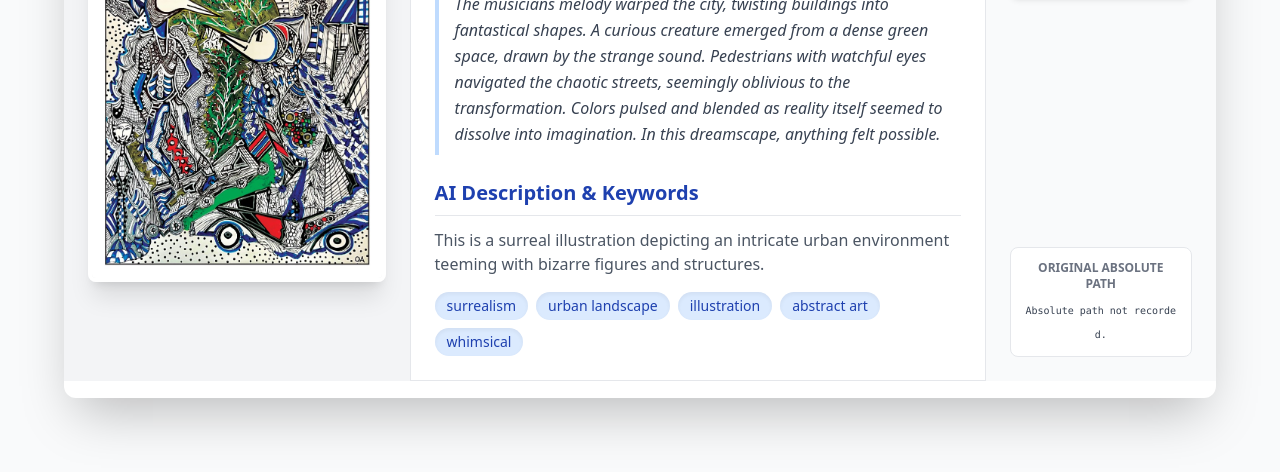
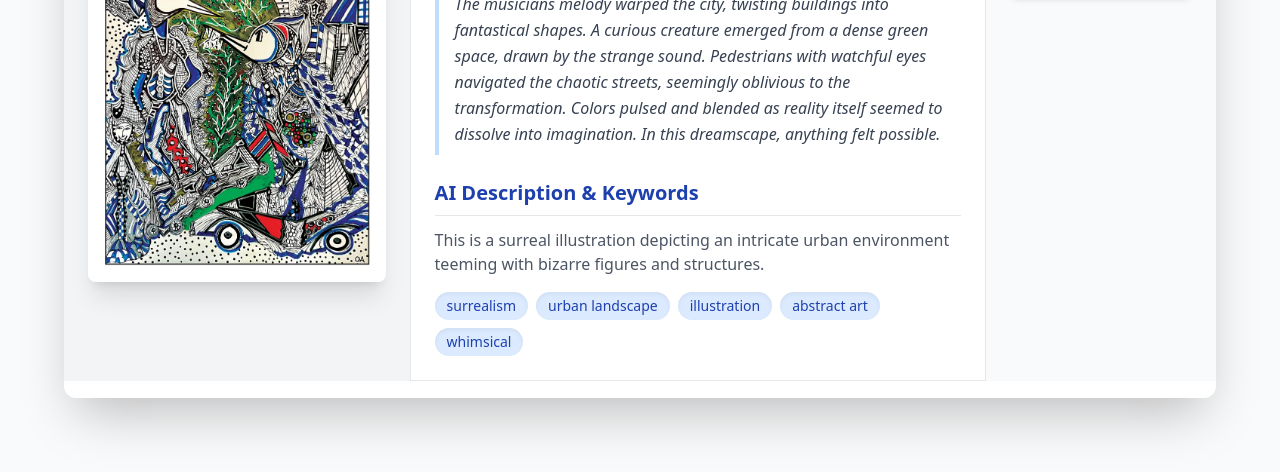
Before and after one commit to peroditious/MoodyBird, a plain HTML site: page index.html in a window 1280 px wide. Shown: the part 298-770 px from the top of the page. Drawn offline with nearby package versions, Linux system fonts and the light colour scheme.

Commit message:
Update index.html

```diff
--- a/index.html
+++ b/index.html
@@ -1279,8 +1279,8 @@
                 elements.pageShortstory.textContent = shortstory;
                 elements.pageDescription.textContent = description;
                 // Since absolute paths are for local context, display them only if they exist
-                elements.currentAbsPath.textContent = item.absolute_path || 'Absolute path not recorded.';
-                document.getElementById('currentabspath').style.display = 'block'; // Show path info
+                // elements.currentAbsPath.textContent = item.absolute_path || 'Absolute path not recorded.';
+                // document.getElementById('currentabspath').style.display = 'block'; // Show path info
 
                 // Render Keywords
                 elements.pageKeywords.innerHTML = keywords.map(kw =>
```
